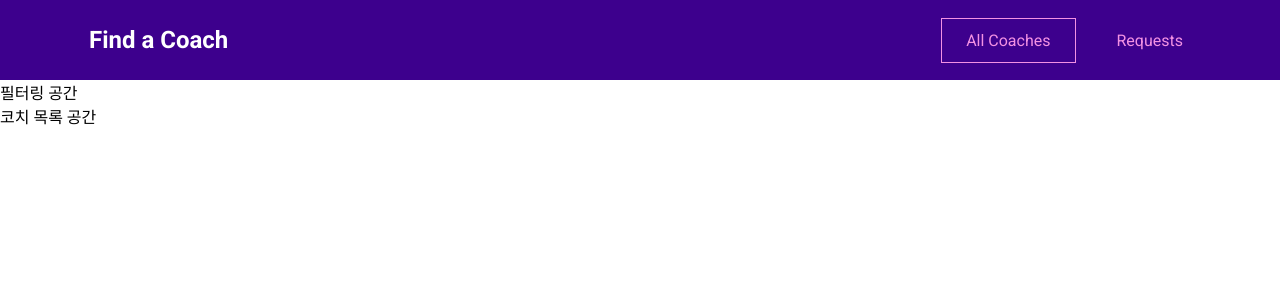
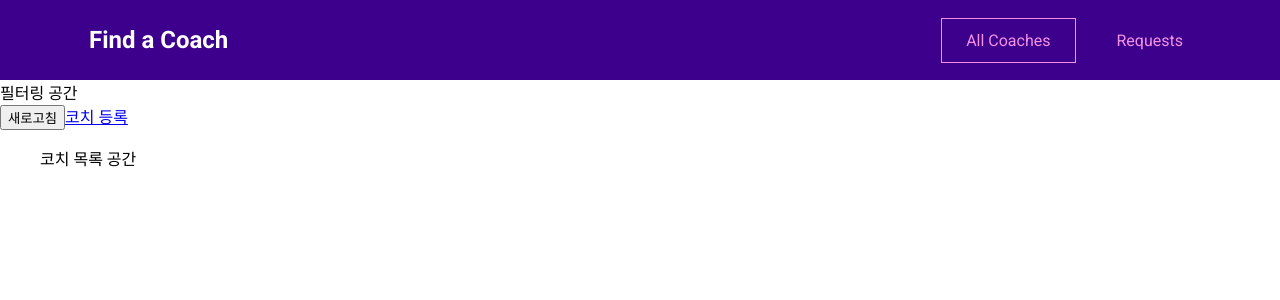
Before and after one commit to zooyaho/vue-coach-demo, a Vue app: page /coaches in a window 1280 px wide. Shown: the top 300 px of the page. Built offline with nearby package versions, Linux system fonts and the light colour scheme.

Commit message:
chore: router link로 각 페이지 연결 확인

```diff
--- a/src/App.vue
+++ b/src/App.vue
@@ -12,3 +12,19 @@ export default {
   },
 };
 </script>
+
+<style>
+@import url('https://fonts.googleapis.com/css2?family=Roboto:wght@400;700&display=swap');
+
+* {
+  box-sizing: border-box;
+}
+
+html {
+  font-family: 'Roboto', sans-serif;
+}
+
+body {
+  margin: 0;
+}
+</style>
--- a/src/pages/coaches/CoachDetail.vue
+++ b/src/pages/coaches/CoachDetail.vue
@@ -1,3 +1,5 @@
 <template>
-  <h2></h2>
+  <h2>코치 상세 페이지</h2>
+  <router-view></router-view>
+  <router-link to="/coaches/c1/contact">Contact</router-link>
 </template>
--- a/src/pages/coaches/CoachRegistration.vue
+++ b/src/pages/coaches/CoachRegistration.vue
@@ -1,3 +1,3 @@
 <template>
-  <h2></h2>
+  <h2>코치 등록 페이지</h2>
 </template>
--- a/src/pages/coaches/CoachesList.vue
+++ b/src/pages/coaches/CoachesList.vue
@@ -1,20 +1,14 @@
 <template>
   <section>필터링 공간</section>
-  <section>코치 목록 공간</section>
+  <section>
+    <div class="controls">
+      <button>새로고침</button>
+      <router-link to="/register">코치 등록</router-link>
+    </div>
+    <ul>
+      코치 목록 공간
+    </ul>
+  </section>
 </template>
 
-<style>
-@import url('https://fonts.googleapis.com/css2?family=Roboto:wght@400;700&display=swap');
-
-* {
-  box-sizing: border-box;
-}
-
-html {
-  font-family: 'Roboto', sans-serif;
-}
-
-body {
-  margin: 0;
-}
-</style>
+<style></style>
--- a/src/pages/requests/ContactCoach.vue
+++ b/src/pages/requests/ContactCoach.vue
@@ -1,3 +1,3 @@
 <template>
-  <h2></h2>
+  <h2>contact page입니다!!</h2>
 </template>
--- a/src/router.js
+++ b/src/router.js
@@ -15,7 +15,9 @@ const route = createRouter({
     {
       path: '/coaches/:id',
       component: CoachDetail,
-      children: [{ path: '/contact', component: ContactCoach }], // coaches/c1/contact
+      children: [
+        { path: 'contact', component: ContactCoach }, // coaches/c1/contact
+      ],
     },
     { path: '/register', component: CoachRegistration },
     { path: '/requests', component: RequestsReceived },
```
